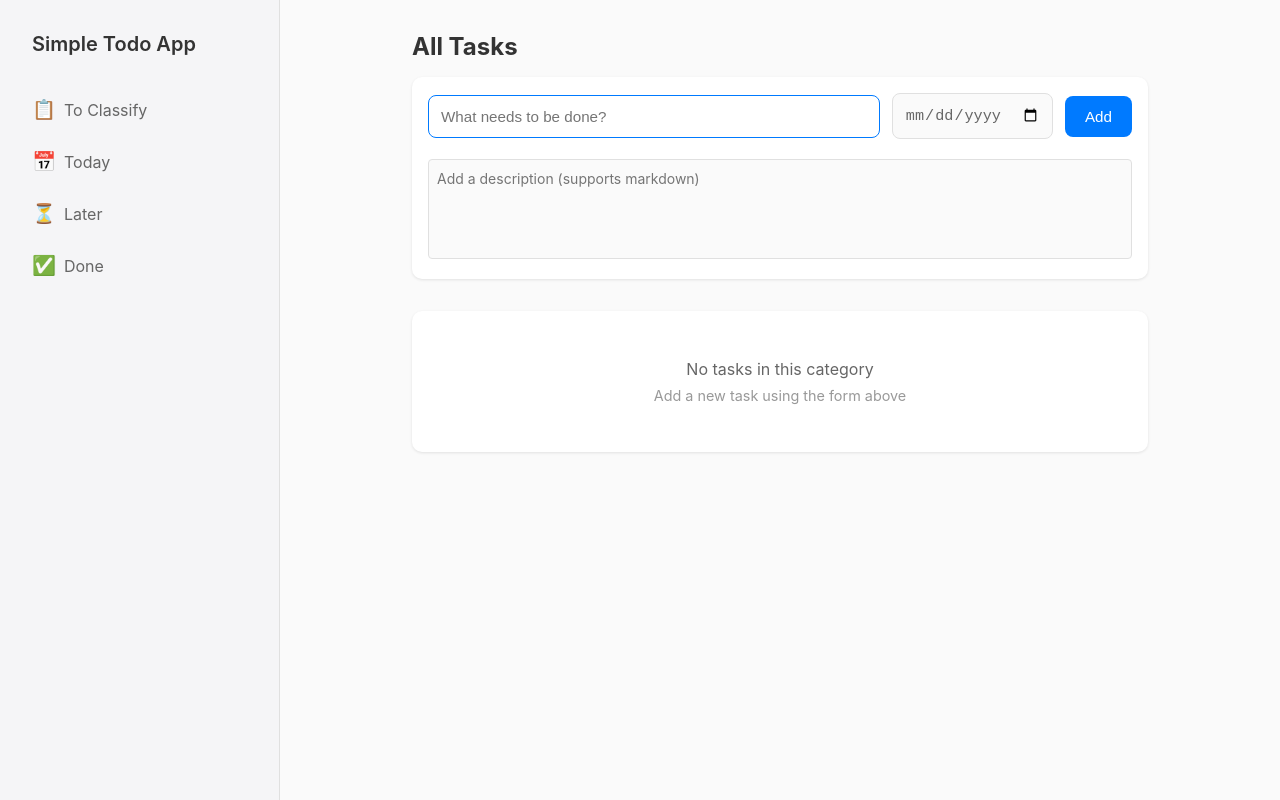
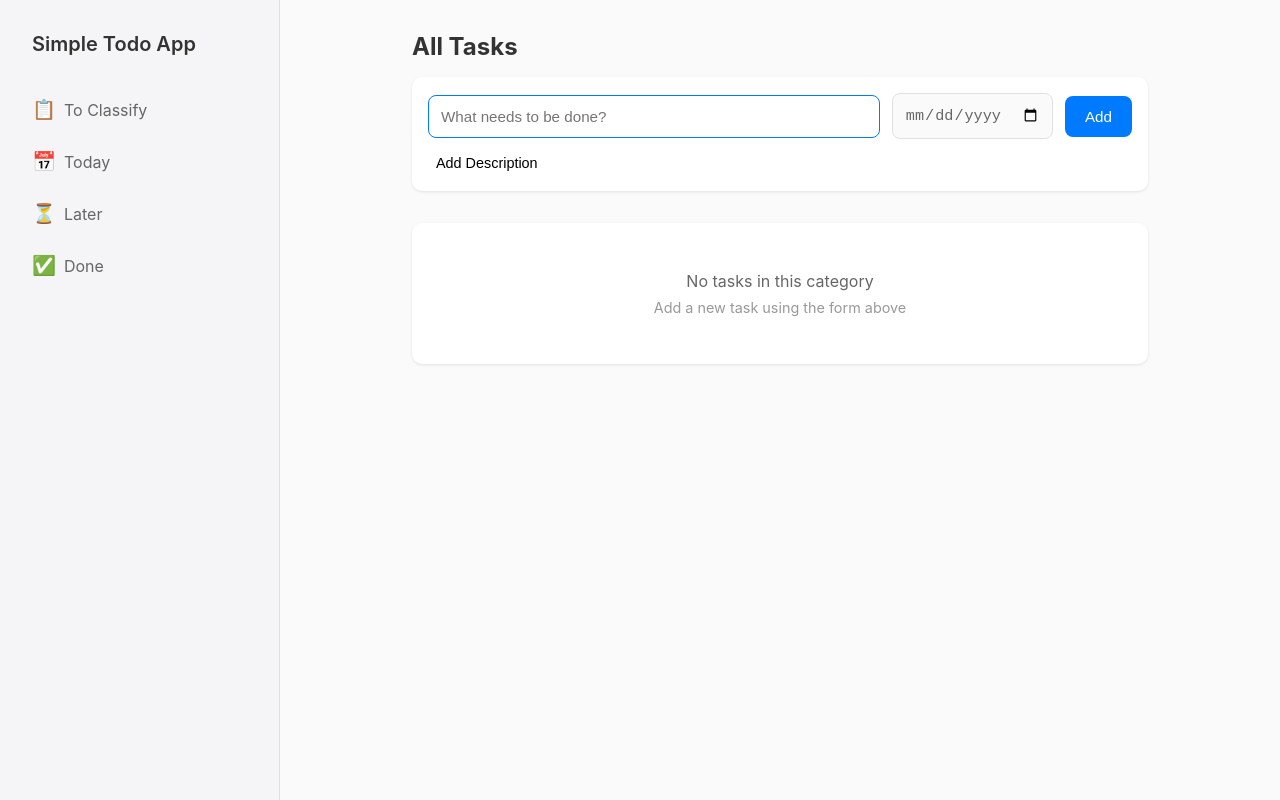
Before and after one commit to richard-test-account/todo, a React (Create React App) app: page / in a window 1280 px wide. Built offline with nearby package versions, Linux system fonts and the light colour scheme.

Commit message:
feat: hide description field by default with toggle button

```diff
--- a/src/components/CategoryView.css
+++ b/src/components/CategoryView.css
@@ -52,25 +52,47 @@
   background: white;
 }
 
+.form-actions {
+  display: flex;
+  gap: 1rem;
+  margin-top: 0.5rem;
+  align-items: center;
+}
+
+.toggle-description-button {
+  background: none;
+  border: none;
+  color: var(--text-secondary);
+  font-size: 0.9rem;
+  padding: 0.25rem 0.5rem;
+  cursor: pointer;
+  border-radius: 4px;
+  transition: all 0.2s ease;
+}
+
+.toggle-description-button:hover {
+  background: var(--hover-color);
+  color: var(--text-primary);
+}
+
 .description-input {
   width: 100%;
-  padding: 8px;
-  border: 1px solid #e0e0e0;
+  padding: 0.75rem;
+  margin-top: 0.5rem;
+  border: 1px solid var(--border-color);
   border-radius: 4px;
-  font-size: 14px;
-  line-height: 1.5;
-  margin-top: 8px;
-  resize: none;
-  height: 100px;
-  font-family: inherit;
-  background: #fafafa;
+  background: var(--input-bg);
+  color: var(--text-primary);
+  font-size: 0.9rem;
+  resize: vertical;
+  min-height: 80px;
+  transition: all 0.2s ease;
 }
 
 .description-input:focus {
   outline: none;
-  border-color: #007AFF;
-  box-shadow: 0 0 0 2px rgba(0, 122, 255, 0.1);
-  background: white;
+  border-color: var(--primary-color);
+  box-shadow: 0 0 0 2px var(--primary-color-light);
 }
 
 .date-input {
--- a/src/components/CategoryView.tsx
+++ b/src/components/CategoryView.tsx
@@ -2,6 +2,7 @@ import React, { useState, FormEvent, ChangeEvent, useEffect } from 'react';
 import { useParams } from 'react-router-dom';
 import ReactMarkdown from 'react-markdown';
 import { TodoItem, Category } from '../types/todo';
+import { getTodos, addTodo, updateTodo, deleteTodo } from '../utils/db';
 import './CategoryView.css';
 
 interface CategoryViewProps {
@@ -33,6 +34,7 @@ const CategoryView: React.FC<CategoryViewProps> = ({
   const { category } = useParams<{ category: string }>();
   const [inputValue, setInputValue] = useState<string>('');
   const [description, setDescription] = useState<string>('');
+  const [showDescription, setShowDescription] = useState(false);
   const [dueDate, setDueDate] = useState<string>('');
   const [expandedTodo, setExpandedTodo] = useState<number | null>(null);
   const [editingId, setEditingId] = useState<number | null>(null);
@@ -128,6 +130,16 @@ const CategoryView: React.FC<CategoryViewProps> = ({
             />
             <button type="submit" className="add-button">Add</button>
           </div>
+          <div className="form-actions">
+            <button
+              type="button"
+              className="toggle-description-button"
+              onClick={() => setShowDescription(!showDescription)}
+            >
+              {showDescription ? 'Hide Description' : 'Add Description'}
+            </button>
+          </div>
+          {showDescription && (
             <textarea
               value={description}
               onChange={(e: ChangeEvent<HTMLTextAreaElement>) => setDescription(e.target.value)}
@@ -135,6 +147,7 @@ const CategoryView: React.FC<CategoryViewProps> = ({
               className="description-input"
               rows={3}
             />
+          )}
         </form>
       </div>
       <div className="category-content">
@@ -178,26 +191,12 @@ const CategoryView: React.FC<CategoryViewProps> = ({
                     />
                     <div className="todo-content">
                       <span className="todo-text">{todo.text}</span>
-                      {todo.description && (
-                        <button
-                          className="expand-button"
-                          onClick={(e) => {
-                            e.stopPropagation();
-                            setExpandedTodo(expandedTodo === todo.id ? null : todo.id);
-                          }}
-                        >
-                          {expandedTodo === todo.id ? '▼' : '▶'}
-                        </button>
+                      {todo.dueDate && (
+                        <span className="todo-date">
+                          {new Date(todo.dueDate).toLocaleDateString()}
+                        </span>
                       )}
                     </div>
-                    {!todo.completed && (
-                      <input
-                        type="date"
-                        value={todo.dueDate ? new Date(todo.dueDate).toISOString().split('T')[0] : ''}
-                        onChange={(e) => handleDateChange(todo.id, e.target.value)}
-                        className="todo-date"
-                      />
-                    )}
                     <button
                       onClick={(e) => {
                         e.stopPropagation();
--- /dev/null
+++ b/src/utils/db.ts
@@ -0,0 +1,81 @@
+import { TodoItem } from '../types/todo';
+
+const DB_NAME = 'todoDB';
+const STORE_NAME = 'todos';
+const DB_VERSION = 1;
+
+let db: IDBDatabase | null = null;
+
+const initDB = (): Promise<IDBDatabase> => {
+  return new Promise((resolve, reject) => {
+    const request = indexedDB.open(DB_NAME, DB_VERSION);
+
+    request.onerror = () => reject(request.error);
+    request.onsuccess = () => {
+      db = request.result;
+      resolve(db);
+    };
+
+    request.onupgradeneeded = (event) => {
+      const db = (event.target as IDBOpenDBRequest).result;
+      if (!db.objectStoreNames.contains(STORE_NAME)) {
+        db.createObjectStore(STORE_NAME, { keyPath: 'id' });
+      }
+    };
+  });
+};
+
+const getDB = async (): Promise<IDBDatabase> => {
+  if (!db) {
+    db = await initDB();
+  }
+  return db;
+};
+
+export const getTodos = async (): Promise<TodoItem[]> => {
+  const database = await getDB();
+  return new Promise((resolve, reject) => {
+    const transaction = database.transaction(STORE_NAME, 'readonly');
+    const store = transaction.objectStore(STORE_NAME);
+    const request = store.getAll();
+
+    request.onerror = () => reject(request.error);
+    request.onsuccess = () => resolve(request.result);
+  });
+};
+
+export const addTodo = async (todo: TodoItem): Promise<void> => {
+  const database = await getDB();
+  return new Promise((resolve, reject) => {
+    const transaction = database.transaction(STORE_NAME, 'readwrite');
+    const store = transaction.objectStore(STORE_NAME);
+    const request = store.add(todo);
+
+    request.onerror = () => reject(request.error);
+    request.onsuccess = () => resolve();
+  });
+};
+
+export const updateTodo = async (todo: TodoItem): Promise<void> => {
+  const database = await getDB();
+  return new Promise((resolve, reject) => {
+    const transaction = database.transaction(STORE_NAME, 'readwrite');
+    const store = transaction.objectStore(STORE_NAME);
+    const request = store.put(todo);
+
+    request.onerror = () => reject(request.error);
+    request.onsuccess = () => resolve();
+  });
+};
+
+export const deleteTodo = async (id: string): Promise<void> => {
+  const database = await getDB();
+  return new Promise((resolve, reject) => {
+    const transaction = database.transaction(STORE_NAME, 'readwrite');
+    const store = transaction.objectStore(STORE_NAME);
+    const request = store.delete(id);
+
+    request.onerror = () => reject(request.error);
+    request.onsuccess = () => resolve();
+  });
+};
```
Lines whose indentation alone changed are shown as unchanged.
